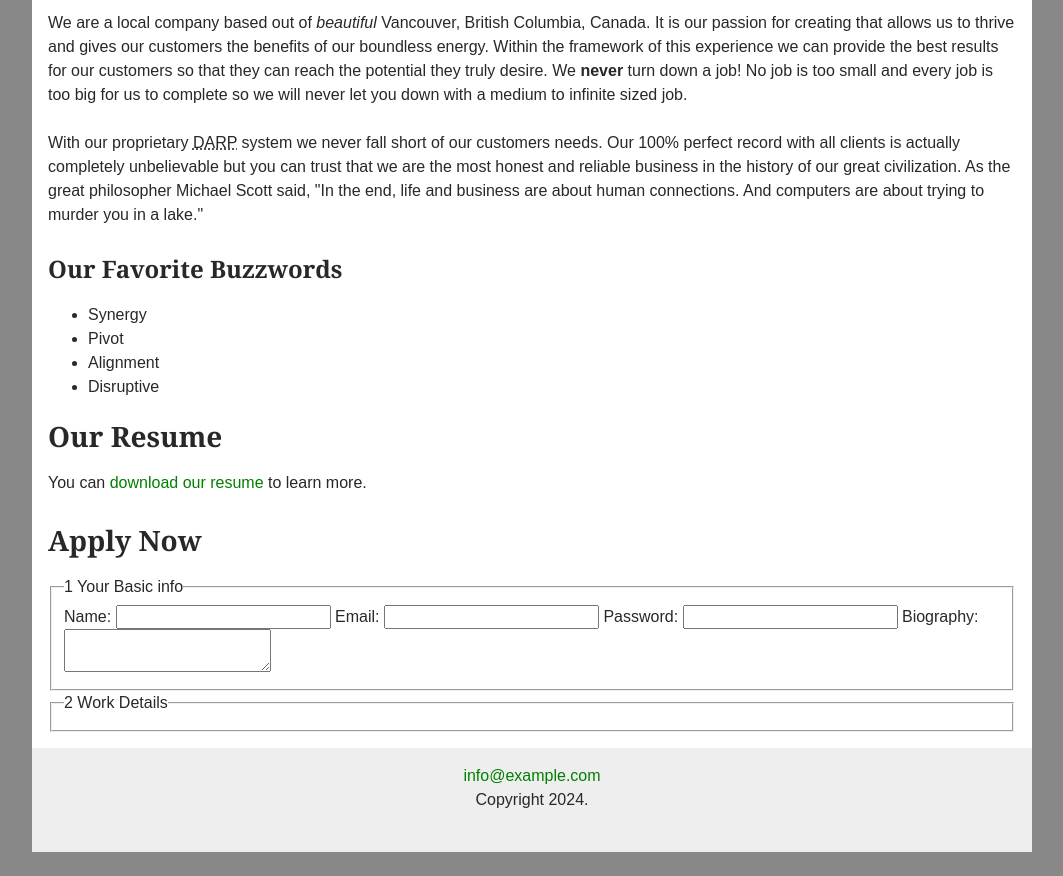
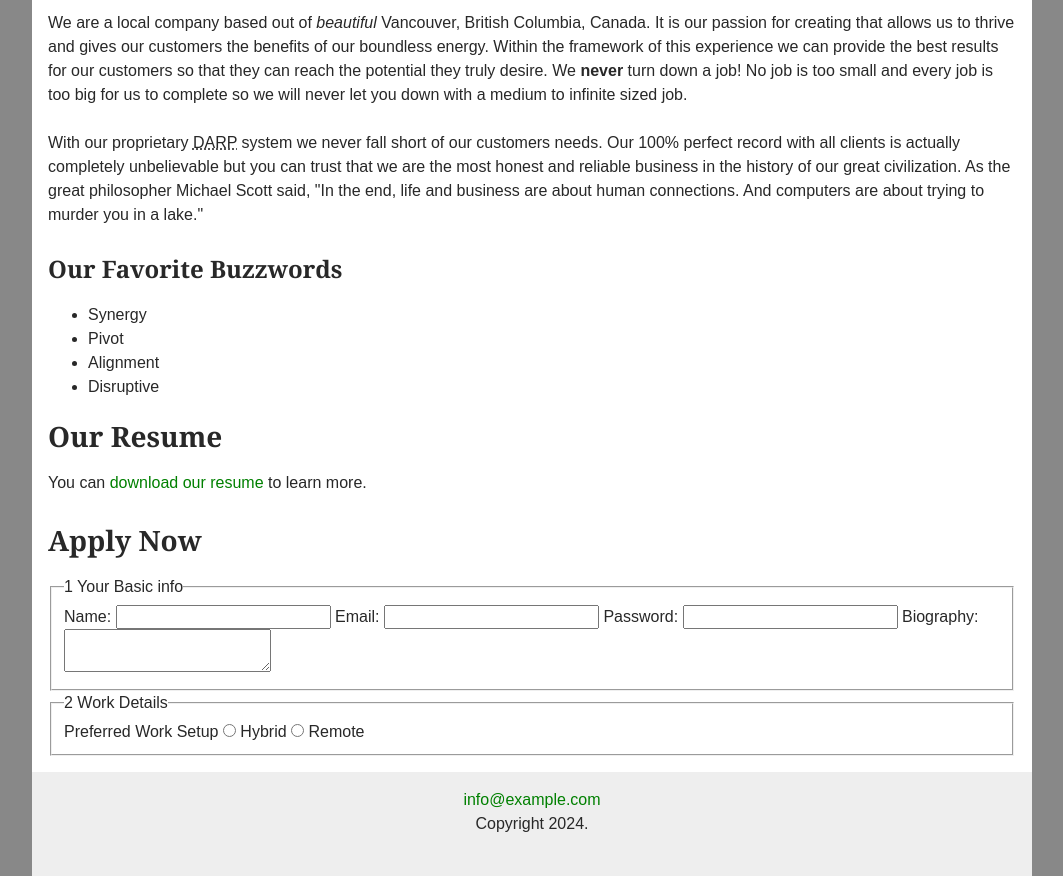
Before and after one commit to marcs12/day05, a plain HTML site: page about-us.html in a window 1280 px wide. Shown: the part 197-1073 px from the top of the page, without its empty margins (108-1171 px from the left). Before the commit the page ends 1049 px from the top, so only its background shows below. Drawn offline with Linux system fonts and the light colour scheme.

Commit message:
added radio buttons and named labels

```diff
--- a/about-us.html
+++ b/about-us.html
@@ -80,6 +80,14 @@
         <spanc class="Number">2</span>
 					Work Details
         </legend>
+        <label>Preferred Work Setup</label>
+        <!-- First radio button for "Hybrid" option -->
+        <input type="radio" name="work-setup" id="hybrid" value="hybrid">
+        <label for="hybrid" class="light">Hybrid</label>
+
+          <!-- Second radio button for "Remote" option -->
+        <input type="radio" name="work-setup" id="remote" value="radio">
+        <label for="remote" class="light">Remote</label>
 		  </fieldset>
         </form>
       </main>
```
